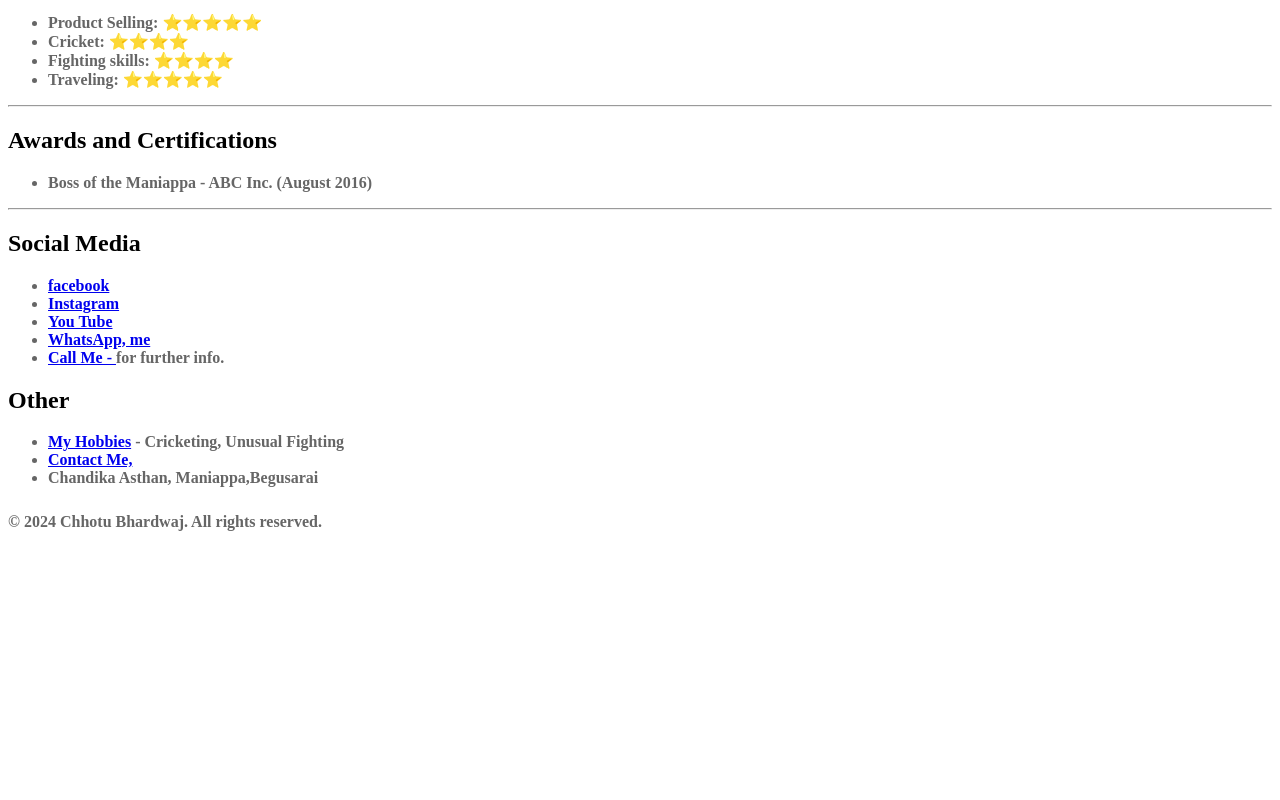
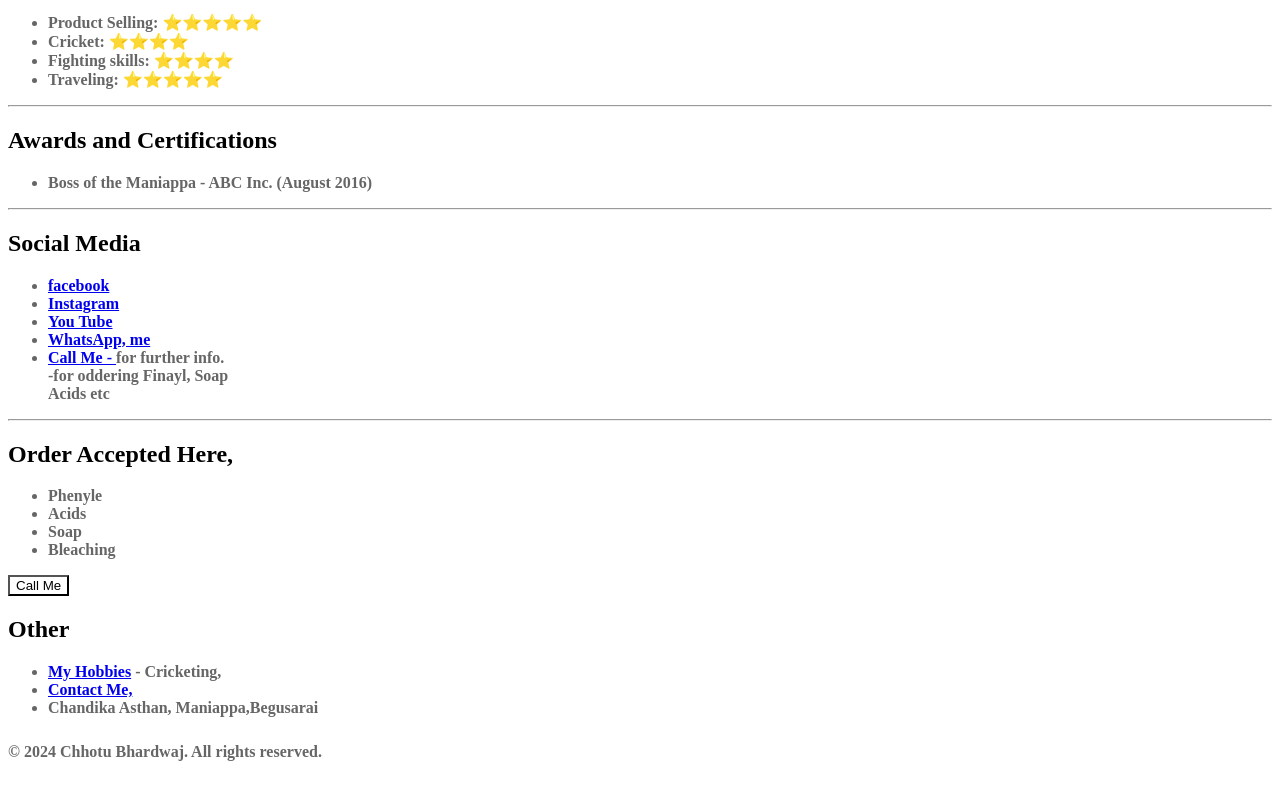
Before and after one commit to chhotubhardwaj/chhotubhardwaj.com, a plain HTML site: page index.html in a window 1280 px wide. Shown: the part 891-1691 px from the top of the page. Before the commit the page ends 1473 px from the top, so only its background shows below. Drawn offline with Linux system fonts and the light colour scheme.

Commit message:
Update index.html

```diff
--- a/index.html
+++ b/index.html
@@ -65,12 +65,25 @@
         <li><a href="#">Instagram</a></li>
         <li><a href="#">You Tube</a></li>
         <li><a href="https://wa.me/919279630130?text=Hi Chhotu,Let's chat ragarding Product." target="_blank">WhatsApp, me</a></li>
-        <li><a href="tel:9279630130">Call Me - </a>for further info.</li>
+        <li><a href="tel:9279630130">Call Me - </a>for further info.<span> <br>-for oddering Finayl, Soap <br> Acids etc</span> </li>
      </ul>
-
+     <hr>
+    <div id="order-section">
+        <h2>Order Accepted Here,</h2>
+        <ul>
+            <li>Phenyle</li>
+            <li>Acids</li>
+            <li>Soap</li>
+            <li>Bleaching</li>
+<!--             <li>Finayl</li> -->
+        </ul>
+        <div class="button">
+            <a href="tel:9279630130"><button>Call Me</button></a>
+        </div>
+    </div>
      <h2>Other</h2>
      <ul>
-        <li><a href="#">My Hobbies</a> - Cricketing, Unusual Fighting</li>
+        <li><a href="#">My Hobbies</a> - Cricketing,</li>
         <li><a href="#">Contact Me,</a><li> Chandika Asthan, Maniappa,Begusarai</li></li>
      </ul>
 
@@ -78,6 +91,6 @@
         <p>&copy; 2024 Chhotu Bhardwaj. All rights reserved.</p>
     </footer>
 
-
+ <script src="script.js"></script>
 </body>
 </html>
```
